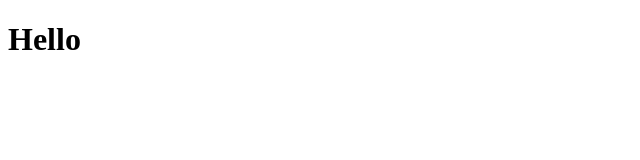
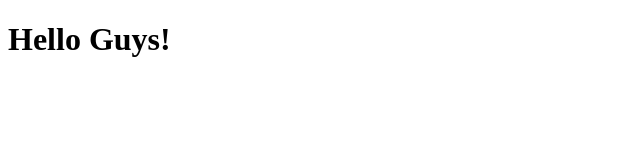
Before and after one commit to WioletaMen/coursera-test, a plain HTML site: page site/index.html in a window 1280 px wide. Shown: the whole page, without its empty margins (0-640 px from the left). Drawn offline with Linux system fonts and the light colour scheme.

Commit message:
Small change

```diff
--- a/site/index.html
+++ b/site/index.html
@@ -7,6 +7,7 @@
     <title>Hello Coursera</title>
 </head>
 <body>
-    <h1>Hello</h1>
+    <!-- https://wioletamen.github.io/coursera-test/site/ -->
+    <h1>Hello Guys!</h1>
 </body>
 </html>
```
